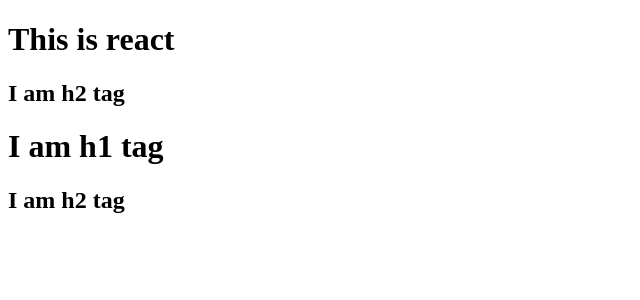
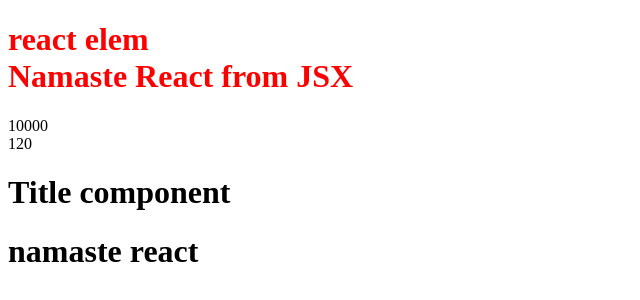
Before and after one commit to manveerKaurB/react, a React (Vite) app: page / in a window 1280 px wide. Shown: the top 300 px of the page, without its empty margins (0-640 px from the left). Built offline with nearby package versions, Linux system fonts and the light colour scheme.

Commit message:
Episode-03

```diff
--- a/App.js
+++ b/App.js
@@ -1,55 +1,53 @@
 import React from "react";
 import ReactDOM from "react-dom/client";
-const heading = React.createElement("h1",{id:"heading"}, "Hello World from React");
-console.log(heading); //object
-const root = ReactDOM.createRoot(document.getElementById("root")); // create root
-// root.render(heading); // render method convert object to tag and put that inside root
+// JSX is React element
+// JSX - HTML-like or XML-like syntax (JSX is not HTML)
+// JSX (transpiled by Parcel before it reaches the JS Engine) - Parcel - Babel (parcel uses babel for tranpilation)
+// JSX => React.createElement => reactElement-JS Object => HTMLElement(render)
+const elem = <spam>react elem</spam>
+const jsxHeading = (<h1 id="heading" classname="head" tabIndex="1">
+    {elem}<br/>
+    Namaste React from JSX
+    </h1>);
+const root = ReactDOM.createRoot(document.getElementById("root"));
+// root.render(jsxHeading);
 
-/*
-<div id="parent">
-    <div id="child">
-        <h1> I am h1 tag</h1>
-        <h2> I am h2 tag</h2>
+// React Component
+// Class Based Component - OLD
+// Functional Component - NEW
+
+// REACT FUNCTIONAL COMPONENT
+const TitleComponent = () => (
+    <h1>Title component</h1>
+);
+const HeadingComponent = () => {
+    return <h1>Namaste React Functional Component</h1>;
+};
+// for single line we can remove return and parenthesis
+const HeadingComponent2 = () =>  <h1>Namaste React Functional Component</h1>;
+//multi line (parenthesis)
+const HeadingComponent3 = () =>  (
+<h1>Namaste React Functional Component</h1>
+);
+// root.render(<HeadingComponent/>);
+const number = 10000;
+const HeaderComponent = () => (
+    <div id="container">
+        {jsxHeading}
+        {number} <br/>
+        {100 + 20}
+        <TitleComponent/>
+        <h1>namaste react</h1>
     </div>
-</div>
-*/
+)
+root.render(<HeaderComponent/>);
 
-// const parent = React.createElement(
-//     "div",
-//     {id:"parent"},
-//     React.createElement(
-//         "div",
-//         {id:"child"},
-//         [React.createElement("h1",{},"I am h1 tag"), React.createElement("h2",{}, "I am h2 tag")]
-//     )
-// );
-
-/*
-<div id="parent">
-    <div id="child1">
-        <h1> I am h1 tag</h1>
-        <h2> I am h2 tag</h2>
-    </div>
-    <div id="child2">
-        <h1> I am h1 tag</h1>
-        <h2> I am h2 tag</h2>
-    </div>
-</div>
-*/
-
-const parent = React.createElement(
-    "div",
-    {id:"parent"},
-    [React.createElement(
-            "div",
-            {id:"child1"},
-            [React.createElement("h1",{},"This is react"), React.createElement("h2",{}, "I am h2 tag")]
-    ),
-    React.createElement(
-        "div",
-        {id:"child2"},
-        [React.createElement("h1",{},"I am h1 tag"), React.createElement("h2",{}, "I am h2 tag")]
-    )]
-);
-
-root.render(parent);
+// normal functional component
+const TitleComp = function () {
+    return (
+        <h1 className="title">
+            Namaste react from normal functional component
+        </h1>
+    )
+}
+//root.render(<TitleComp/>);
--- a/index.html
+++ b/index.html
@@ -8,7 +8,7 @@
 </head>
 <body>
     <div id="root">
-        <div>manveer is here</div>
+        <div>Not Rendered</div>
         <!-- manveer is here div wil be replaced by the root.render i.e. parent div -->
     </div>
     <!-- <script>
--- a/package.json
+++ b/package.json
@@ -3,6 +3,8 @@
   "version": "1.0.0",
   "description": "namaste react",
   "scripts": {
+    "start": "parcel index.html",
+    "build": "parcel build index.html",
     "test": "jest"
   },
   "repository": {
```
